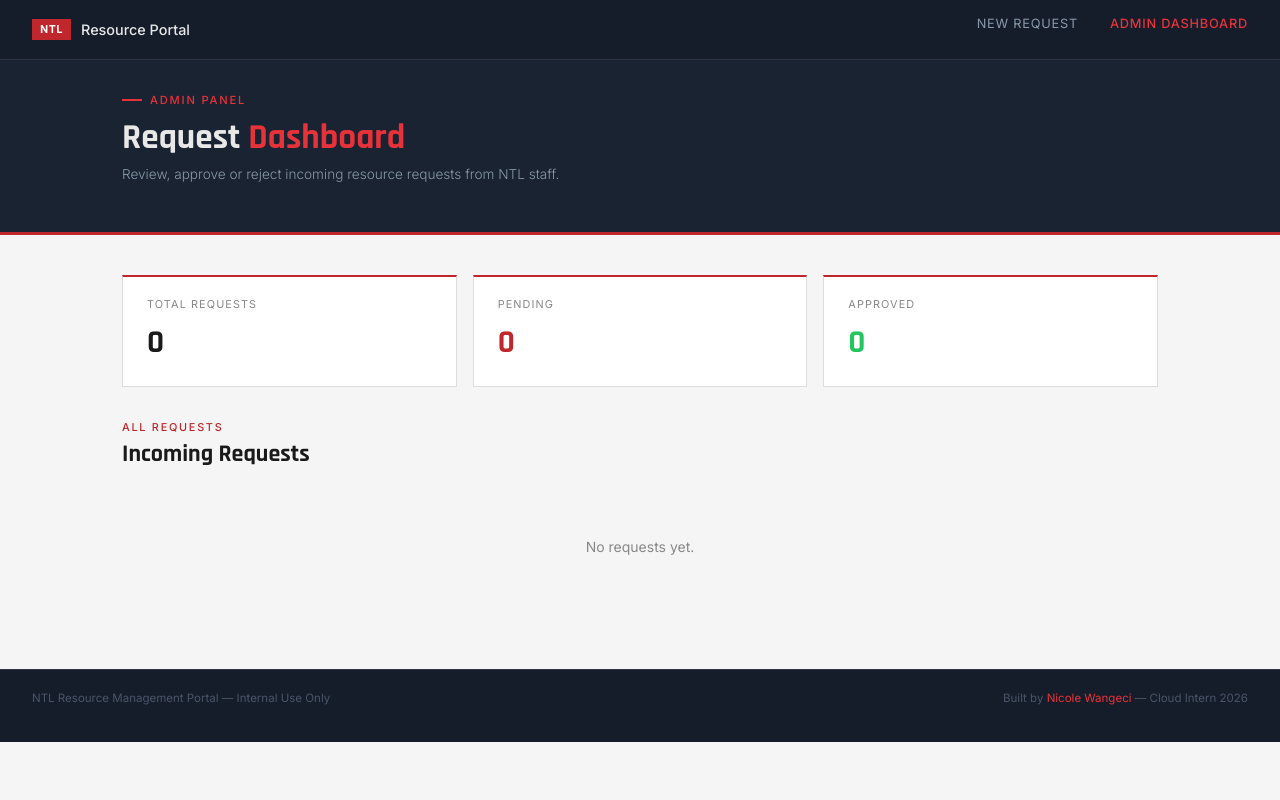
After one commit to Police-Girl/NXT_TECH_Reasource_Management, a Flask app: template templates/admin.html in a window 1280 px wide. The commit adds this page. Run offline with Flask 3, Linux system fonts and the light colour scheme; the template is opened without the code that fills it, so the values that code supplies are empty; some libraries are stand-ins or nearby versions.

Commit message:
Feat: Complete RMP with admin dash

```diff
--- a/app.py
+++ b/app.py
@@ -1,5 +1,7 @@
 # Importing the Flask and render_template for routing and serving HTML pages
-from flask import Flask, render_template
+from flask import Flask, render_template, request, redirect, flash
+#Import uuid for generating unique IDs for each request
+import uuid
 # Importing the get_container function to interact with Cosmos DB
 from db import get_container
 # Importing the  load_dotenv to read variables from the .env file
@@ -15,11 +17,64 @@ COSMOS_DATABASE = os.getenv("COSMOS_DATABASE")
 COSMOS_CONTAINER = os.getenv("COSMOS_CONTAINER")
 # Create the Flask app instance
 app = Flask(__name__)
+app.secret_key = "ntl-resource-secret"
 # Define the home route - when someone visits "/", run this function
 @app.route("/")
 def index():
-    return "Hello, world!"
+    return render_template("index.html")
+# Define the route to render the index.html page with data from Cosmos DB
+@app.route("/submit", methods=["POST"])
+def submit():
+    # Get form data
+    data = {
+        "id": str(uuid.uuid4()),
+        "name": request.form.get("name"),
+        "work_id": request.form.get("work_id"),
+        "request_type": request.form.get("request_type"),
+        "items_needed": request.form.get("items_needed"),
+        "date": request.form.get("date"),
+        "time": request.form.get("time"),
+        "venue": request.form.get("venue", "N/A"),
+        "status": "pending"
+    }
 
-# Run the app in debug mode when executing this file directly
+    # Save to Cosmos DB
+    container = get_container()
+    container.create_item(body=data)
+
+    flash("Request submitted successfully!", "success")
+    return redirect("/")
+
+    # Admin dashboard - fetch all requests from Cosmos DB and display them
+@app.route("/admin")
+def admin():
+    container = get_container()
+    items = list(container.query_items(
+        query="SELECT * FROM c ORDER BY c._ts DESC",
+        enable_cross_partition_query=True
+    ))
+    return render_template("admin.html", requests=items)
+
+# Approve a request - update its status in Cosmos DB
+@app.route("/admin/approve/<id>/<request_type>")
+def approve(id, request_type):
+    container = get_container()
+    item = container.read_item(item=id, partition_key=request_type)
+    item["status"] = "approved"
+    container.replace_item(item=id, body=item)
+    flash("Request approved!", "success")
+    return redirect("/admin")
+
+# Reject a request - update its status in Cosmos DB
+@app.route("/admin/reject/<id>/<request_type>")
+def reject(id, request_type):
+    container = get_container()
+    item = container.read_item(item=id, partition_key=request_type)
+    item["status"] = "rejected"
+    container.replace_item(item=id, body=item)
+    flash("Request rejected.", "error")
+    return redirect("/admin")
+
+#lets run only the flas server only if this script is run directly (not imported as a module)
 if __name__ == "__main__":
     app.run(debug=True)
--- /dev/null
+++ b/templates/admin.html
@@ -0,0 +1,185 @@
+<!DOCTYPE html>
+<html lang="en">
+<head>
+  <meta charset="UTF-8">
+  <meta name="viewport" content="width=device-width, initial-scale=1.0">
+  <title>NTL Admin Dashboard</title>
+  <link href="https://cdnjs.cloudflare.com/ajax/libs/bootstrap/5.3.2/css/bootstrap.min.css" rel="stylesheet">
+  <link href="https://fonts.googleapis.com/css2?family=Rajdhani:wght@400;500;600;700&family=Inter:wght@300;400;500&display=swap" rel="stylesheet">
+  <style>
+    :root {
+      --red: #C0272D;
+      --red-bright: #E8323A;
+      --navy: #151d2b;
+      --navy-mid: #1a2332;
+      --navy-border: #2a3545;
+      --bg: #f5f5f5;
+      --white: #ffffff;
+      --text-dark: #1a1a1a;
+      --text-nav: #e8e8e8;
+      --text-muted: #8899aa;
+      --border: #dddddd;
+    }
+    * { box-sizing: border-box; margin: 0; padding: 0; }
+    body { background: var(--bg); color: var(--text-dark); font-family: 'Inter', sans-serif; min-height: 100vh; }
+    nav { position: fixed; top: 0; left: 0; right: 0; z-index: 100; background: var(--navy); border-bottom: 0.5px solid var(--navy-border); padding: 0 2rem; height: 60px; display: flex; align-items: center; justify-content: space-between; }
+    .nav-logo { display: flex; align-items: center; gap: 10px; font-size: 0.9rem; font-weight: 500; color: var(--text-nav); text-decoration: none; }
+    .nav-logo-mark { background: var(--red); color: white; font-size: 0.65rem; font-weight: 700; padding: 3px 8px; letter-spacing: 0.08em; }
+    .nav-links { display: flex; align-items: center; gap: 2rem; list-style: none; }
+    .nav-links a { color: var(--text-muted); text-decoration: none; font-size: 0.8rem; letter-spacing: 0.06em; text-transform: uppercase; transition: color 0.2s; }
+    .nav-links a:hover { color: var(--red-bright); }
+    .nav-links a.active { color: var(--red-bright); font-weight: 500; }
+    .hero { padding-top: 60px; background: var(--navy-mid); border-bottom: 3px solid var(--red); padding-bottom: 2rem; }
+    .hero-inner { max-width: 1100px; margin: 0 auto; padding: 2rem 2rem 0; }
+    .hero-tag { font-size: 0.7rem; color: var(--red-bright); letter-spacing: 0.16em; text-transform: uppercase; font-weight: 500; margin-bottom: 0.5rem; display: flex; align-items: center; gap: 8px; }
+    .hero-tag::before { content: ''; display: block; width: 20px; height: 2px; background: var(--red-bright); }
+    .hero-title { font-family: 'Rajdhani', sans-serif; font-size: 2.2rem; font-weight: 700; color: var(--text-nav); margin-bottom: 0.3rem; }
+    .hero-title span { color: var(--red-bright); }
+    .hero-sub { font-size: 0.85rem; color: var(--text-muted); font-weight: 300; }
+    .main { max-width: 1100px; margin: 0 auto; padding: 2.5rem 2rem 4rem; }
+    .stats-row { display: grid; grid-template-columns: repeat(3, 1fr); gap: 1rem; margin-bottom: 2rem; }
+    .stat-card { background: var(--white); border: 0.5px solid var(--border); border-top: 2px solid var(--red); padding: 1.2rem 1.5rem; }
+    .stat-label { font-size: 0.68rem; color: #888; text-transform: uppercase; letter-spacing: 0.1em; margin-bottom: 0.4rem; }
+    .stat-value { font-family: 'Rajdhani', sans-serif; font-size: 2rem; font-weight: 700; color: var(--text-dark); }
+    .stat-value.red { color: var(--red); }
+    .stat-value.green { color: #22c55e; }
+    .section-label { font-size: 0.68rem; color: var(--red); letter-spacing: 0.16em; text-transform: uppercase; font-weight: 500; margin-bottom: 0.3rem; }
+    .section-title { font-family: 'Rajdhani', sans-serif; font-size: 1.5rem; font-weight: 700; color: var(--text-dark); margin-bottom: 1.2rem; }
+    .requests-table { width: 100%; border-collapse: collapse; background: var(--white); border: 0.5px solid var(--border); }
+    .requests-table thead { background: var(--navy); }
+    .requests-table thead th { padding: 0.8rem 1rem; font-size: 0.68rem; font-weight: 500; letter-spacing: 0.1em; text-transform: uppercase; color: var(--text-muted); text-align: left; border: none; }
+    .requests-table tbody tr { border-bottom: 0.5px solid var(--border); transition: background 0.15s; }
+    .requests-table tbody tr:hover { background: #fafafa; }
+    .requests-table tbody td { padding: 0.85rem 1rem; font-size: 0.85rem; color: var(--text-dark); vertical-align: middle; }
+    .badge-pending { display: inline-block; padding: 0.2rem 0.65rem; background: #fff8e1; border: 0.5px solid #fbbf24; color: #92400e; font-size: 0.68rem; font-weight: 600; letter-spacing: 0.08em; text-transform: uppercase; border-radius: 2px; }
+    .badge-approved { display: inline-block; padding: 0.2rem 0.65rem; background: #f0fff4; border: 0.5px solid #86efac; color: #166534; font-size: 0.68rem; font-weight: 600; letter-spacing: 0.08em; text-transform: uppercase; border-radius: 2px; }
+    .badge-rejected { display: inline-block; padding: 0.2rem 0.65rem; background: #fff5f5; border: 0.5px solid #fca5a5; color: #991b1b; font-size: 0.68rem; font-weight: 600; letter-spacing: 0.08em; text-transform: uppercase; border-radius: 2px; }
+    .btn-approve { padding: 0.3rem 0.8rem; background: #22c55e; color: white; border: none; font-size: 0.72rem; font-weight: 500; cursor: pointer; border-radius: 2px; margin-right: 4px; text-decoration: none; display: inline-block; }
+    .btn-reject { padding: 0.3rem 0.8rem; background: var(--red); color: white; border: none; font-size: 0.72rem; font-weight: 500; cursor: pointer; border-radius: 2px; text-decoration: none; display: inline-block; }
+    .btn-approve:hover { background: #16a34a; color: white; }
+    .btn-reject:hover { background: var(--red-bright); color: white; }
+    .empty-state { text-align: center; padding: 3rem; color: #888; font-size: 0.875rem; }
+    .flash-success { background: #f0fff4; border: 0.5px solid #86efac; border-left: 3px solid #22c55e; color: #166534; padding: 0.75rem 1rem; font-size: 0.85rem; margin-bottom: 1.5rem; border-radius: 2px; }
+    .flash-error { background: #fff5f5; border: 0.5px solid #fca5a5; border-left: 3px solid var(--red); color: #991b1b; padding: 0.75rem 1rem; font-size: 0.85rem; margin-bottom: 1.5rem; border-radius: 2px; }
+    footer { background: var(--navy); border-top: 0.5px solid var(--navy-border); padding: 1.2rem 2rem; display: flex; align-items: center; justify-content: space-between; }
+    footer p { font-size: 0.72rem; color: #4a5568; }
+    footer span { color: var(--red-bright); }
+    @keyframes fadeUp { from { opacity: 0; transform: translateY(16px); } to { opacity: 1; transform: translateY(0); } }
+    .main { animation: fadeUp 0.5s ease both; }
+  </style>
+</head>
+<body>
+
+  <!-- NAVBAR -->
+  <nav>
+    <a href="/" class="nav-logo">
+      <span class="nav-logo-mark">NTL</span>
+      Resource Portal
+    </a>
+    <ul class="nav-links">
+      <li><a href="/">New Request</a></li>
+      <li><a href="/admin" class="active">Admin Dashboard</a></li>
+    </ul>
+  </nav>
+
+  <!-- HERO -->
+  <section class="hero">
+    <div class="hero-inner">
+      <div class="hero-tag">Admin Panel</div>
+      <h1 class="hero-title">Request <span>Dashboard</span></h1>
+      <p class="hero-sub">Review, approve or reject incoming resource requests from NTL staff.</p>
+    </div>
+  </section>
+
+  <!-- MAIN -->
+  <div class="main">
+
+    <!-- Flash messages -->
+    {% with messages = get_flashed_messages(with_categories=true) %}
+      {% if messages %}
+        {% for category, message in messages %}
+          <div class="flash-{{ category }}">{{ message }}</div>
+        {% endfor %}
+      {% endif %}
+    {% endwith %}
+
+    <!-- Stats -->
+    <div class="stats-row">
+      <div class="stat-card">
+        <div class="stat-label">Total Requests</div>
+        <div class="stat-value">{{ requests|length }}</div>
+      </div>
+      <div class="stat-card">
+        <div class="stat-label">Pending</div>
+        <div class="stat-value red">{{ requests|selectattr('status', 'equalto', 'pending')|list|length }}</div>
+      </div>
+      <div class="stat-card">
+        <div class="stat-label">Approved</div>
+        <div class="stat-value green">{{ requests|selectattr('status', 'equalto', 'approved')|list|length }}</div>
+      </div>
+    </div>
+
+    <!-- Requests Table -->
+    <p class="section-label">All Requests</p>
+    <h2 class="section-title">Incoming Requests</h2>
+
+    {% if requests %}
+    <table class="requests-table">
+      <thead>
+        <tr>
+          <th>Name</th>
+          <th>Work ID</th>
+          <th>Type</th>
+          <th>Items Needed</th>
+          <th>Date</th>
+          <th>Time</th>
+          <th>Venue</th>
+          <th>Status</th>
+          <th>Actions</th>
+        </tr>
+      </thead>
+      <tbody>
+        {% for req in requests %}
+        <tr>
+          <td>{{ req.name }}</td>
+          <td>{{ req.work_id }}</td>
+          <td>{{ req.request_type | replace('_', ' ') | title }}</td>
+          <td>{{ req.items_needed }}</td>
+          <td>{{ req.date }}</td>
+          <td>{{ req.time }}</td>
+          <td>{{ req.venue }}</td>
+          <td>
+            {% if req.status == 'pending' %}
+              <span class="badge-pending">Pending</span>
+            {% elif req.status == 'approved' %}
+              <span class="badge-approved">Approved</span>
+            {% else %}
+              <span class="badge-rejected">Rejected</span>
+            {% endif %}
+          </td>
+          <td>
+            {% if req.status == 'pending' %}
+              <a href="/admin/approve/{{ req.id }}/{{ req.request_type }}" class="btn-approve">Approve</a>
+              <a href="/admin/reject/{{ req.id }}/{{ req.request_type }}" class="btn-reject">Reject</a>
+            {% else %}
+              &mdash;
+            {% endif %}
+          </td>
+        </tr>
+        {% endfor %}
+      </tbody>
+    </table>
+    {% else %}
+    <div class="empty-state">No requests yet.</div>
+    {% endif %}
+
+  </div>
+
+  <!-- FOOTER -->
+  <footer>
+    <p>NTL Resource Management Portal &mdash; Internal Use Only</p>
+    <p>Built by <span>Nicole Wangeci</span> &mdash; Cloud Intern 2026</p>
+  </footer>
+
+</body>
+</html>
--- a/templates/index.html
+++ b/templates/index.html
@@ -150,7 +150,7 @@
           <textarea name="items_needed" class="form-control-ntl" rows="3"
             placeholder="List what you need, e.g. projector, extension cable, whiteboard markers..." required></textarea>
         </div>
-
+<!-- Date and time inputs,  browser renders the picker UI automatically -->
         <div class="form-row-group">
           <div class="form-group">
             <label>Date Required <span class="req">*</span></label>
@@ -188,3 +188,6 @@
 
 </body>
 </html>
+
+<!-- I access the portal on this page route http://127.0.0.1:5000 -->
+ <!-- I access the portal on this page route http://127.0.0.1:5000/admin -->
```
